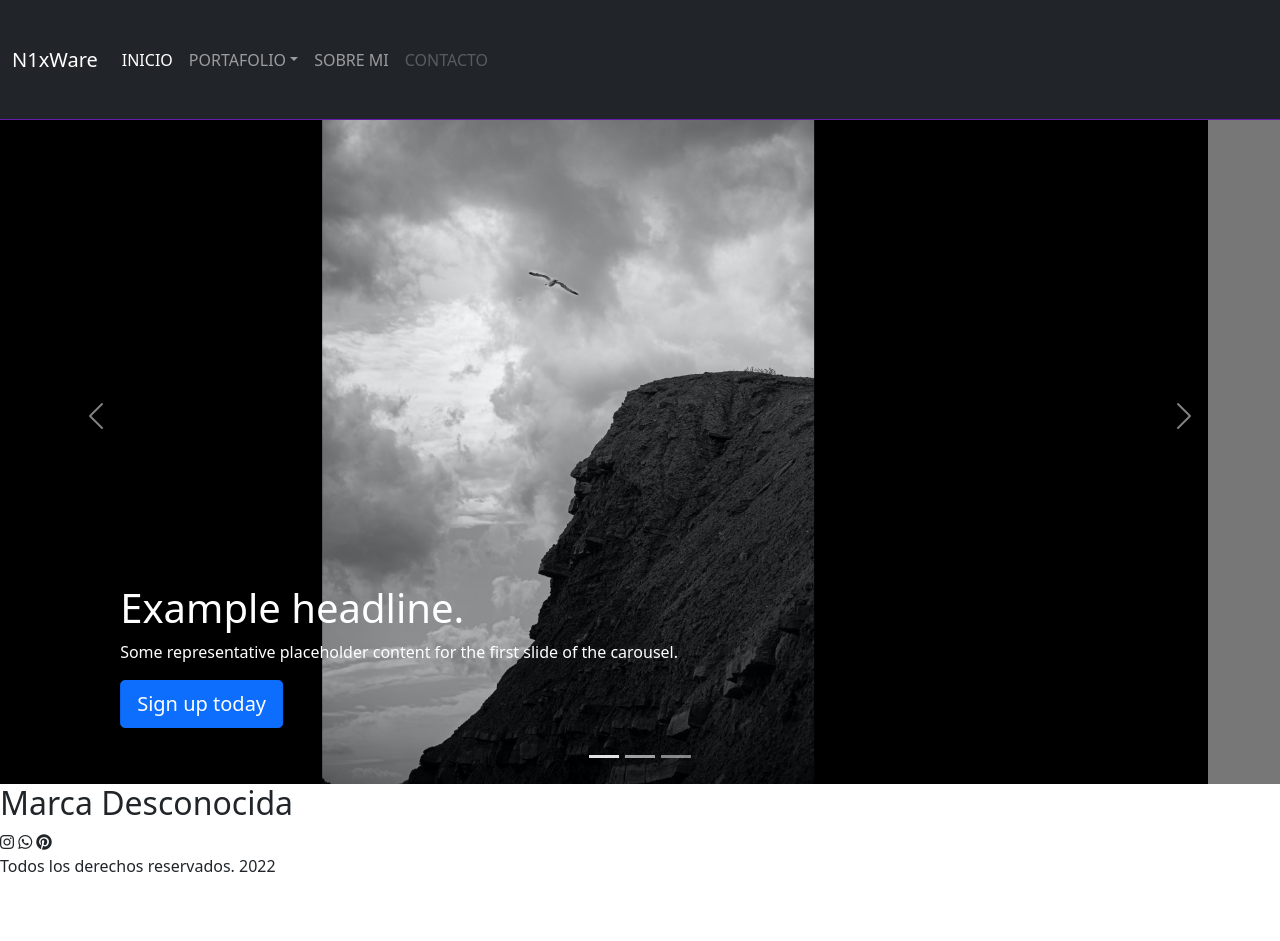
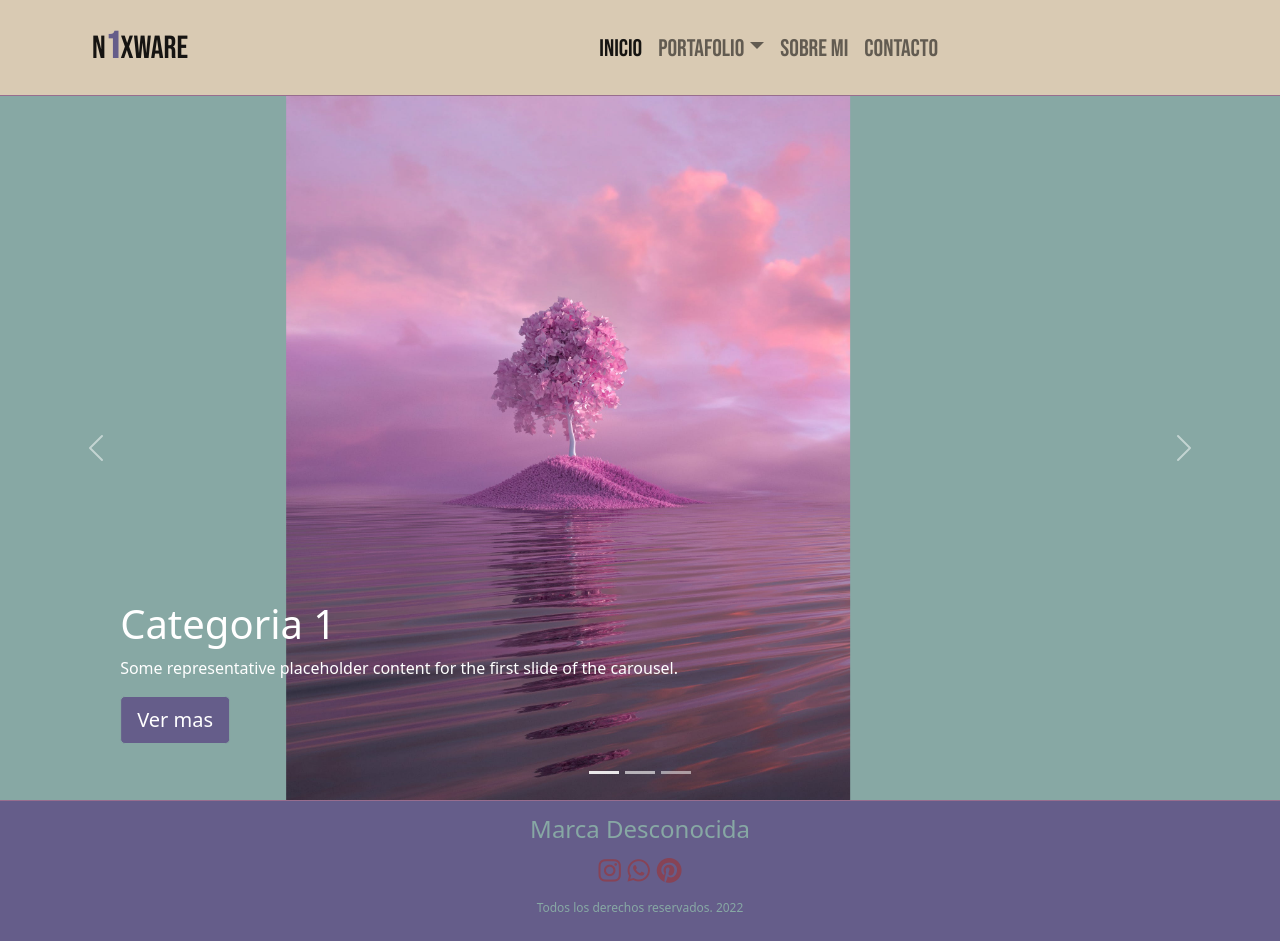
Before and after one commit to noesvalido/aplicandobootstrap, a plain HTML site: page index.html in a window 1280 px wide. Before the commit the page ends 894 px from the top, so only its background shows below. Drawn offline with nearby package versions, Linux system fonts and the light colour scheme.

Commit message:
agregado de portafolio y modificacion de estilos

```diff
--- a/css/style.css
+++ b/css/style.css
@@ -4,43 +4,134 @@
     box-sizing: border-box;
 }
 
+.body {
+    max-width: 100vw;
+    background-color: rgb(135, 67, 86);
+}
+/*  N A V  */
+.navbar-mod {
+    font-family: 'Bebas Neue';
+    font-size: 1.5rem;
+    max-width: 100vw;
+    z-index: 1;
+    background-color: rgb(217, 202, 179);
+    padding-left: 10vh;
+}
+.fixed-top {
+    width: 100%;
+}
+.navbar-light {
+    background-color: rgb(217, 202, 179);
+    color: black;
+    border-bottom: 1px solid rgb(152, 109, 142);
+}
+.nav-item {
+    color: black;
+}
+.nav-item a {
+    padding: 18px;
+}
+.navbar-brand {
+    font-size: 2rem;
+    margin-right: 35%;
+}
 .navbar {
-    justify-items: center;
-    align-items: center;
-    z-index: 100;
     height: 100%;
-    border-bottom: 1px solid rgba(128, 26, 224, 0.705);
+    height: 12vh;
 }
 
-.header {
-    position: fixed;
-    height: 15vh;
-    z-index: 100;
-    background-color: beige;
+.nav1 {
+    color: rgb(101, 93, 138);
+    font-weight: bold;
+    font-size: 2.3rem;
 }
 
+.navbar-collapse {
+    margin-top: auto;
+}
+
+.dropdown-item {
+    font-size: 1.2rem;
+}
+
+
+/* I N D E X  */
 .main {
-    background-color: black;
-    padding-top: 6vh;
+    background-color: rgb(135, 168, 164);
+    margin-top: 12vh;
 }
 
 .carousel-item {
-    height: 92vh;
+    height: 88vh;
 }
 
 .contenedor__img {
     display: flex;
     height: 100%;
     justify-content: center;
+    border: 0 1px solid black;
+}
+
+.btn {
+    background-color: rgb(101, 93, 138);
+    border-color: rgb(135, 168, 164);
+}
+.row h1 {
+    padding-top: 1vh;
+}
+.nav-item a{
+    padding-bottom: 2vh;
+}
+
+/* .carousel-caption {
+    background-color: antiquewhite;
+    border-radius: 2rem;
+} */
+
+/* P O R T A F O L I O */
+
+.nav-link {
+    color: black;
+}
+/* F O T E R */
+
+.footer-mod {
+    background-color: rgb(101, 93, 138);
+    display: flex;
+    flex-direction: column;
+    justify-content: center;
+    align-items: center;
+    font-size: 12px;
+    border-top:  1px solid rgb(152, 109, 142);
+    color: rgb(135, 168, 164);
+}
+
+.footer {
+    display: flex;
+    flex-direction: column;
+    align-items: center;
+}
+.footer__rrss {
+    font-size: 1.6rem;
+    text-align: center;
+}
+
+.footer__rrss i{
+    color: rgb(135, 67, 86);
+}
+
+.footer__texto {
+    text-align: center;
+
 }
 
 
-
-
+.footer__texto h2 {
+    font-size: 1.5rem;
+    padding-top: 0.8vh;
+}
 /* media querys */
 
 @media screen and (min-width: 425px) {
-    .carousel-caption {
 
-    }
 }
--- a/index.html
+++ b/index.html
@@ -11,43 +11,44 @@
 
     <title>Aplicando bootstrap</title>
 </head>
-<body>
+<body class="body container justify-content-center px-0">
 <!-- H E A D E R -->
-    <header class="header container-fluid px-0">
-        <nav class="navbar navbar-expand-md navbar-dark bg-dark" aria-label="Fourth navbar example">
-            <div class="container-fluid">
-              <a class="navbar-brand" href="#">N1xWare</a>
-              <button class="navbar-toggler" type="button" data-bs-toggle="collapse" data-bs-target="#navbarsExample04" aria-controls="navbarsExample04" aria-expanded="false" aria-label="Toggle navigation">
+    <header class="header fixed-top container-fluid ">
+      <div class="row">
+        <nav class="navbar navbar-expand-lg navbar-light ">
+          <div class="container-xl navbar-mod">
+            <a class="navbar-brand" href="#">N<span class="nav1">1</span>xWare</a>
+            <button class="navbar-toggler" type="button" data-bs-toggle="collapse" data-bs-target="#navbarsExample07XL" aria-controls="navbarsExample07XL" aria-expanded="false" aria-label="Toggle navigation">
               <span class="navbar-toggler-icon"></span>
             </button>
-
-              <div class="collapse navbar-collapse" id="navbarsExample04">
-                <ul class="navbar-nav me-auto mb-2 mb-md-0">
+            <div class="collapse navbar-collapse" id="navbarsExample07XL">
+              <ul class="navbar-nav  me-auto mb-2 mb-lg-0">
                 <li class="nav-item">
                   <a class="nav-link active" aria-current="page" href="#">INICIO</a>
                 </li>
                 <li class="nav-item dropdown">
-                    <a class="nav-link dropdown-toggle" href="#" id="dropdown04" data-bs-toggle="dropdown" aria-expanded="false">PORTAFOLIO</a>
-                    <ul class="dropdown-menu" aria-labelledby="dropdown04">
-                      <li><a class="dropdown-item" href="#">Categoria 1</a></li>
-                      <li><a class="dropdown-item" href="#">Categoria 2</a></li>
-                      <li><a class="dropdown-item" href="#">Categoria 3</a></li>
+                  <a class="nav-link dropdown-toggle" href="#" id="dropdown07XL" data-bs-toggle="dropdown" aria-expanded="false">PORTAFOLIO</a>
+                  <ul class="dropdown-menu" aria-labelledby="dropdown07XL">
+                    <li><a class="dropdown-item" href="pages/portafolio.html">CATEGORIA 1</a></li>
+                    <li><a class="dropdown-item" href="pages/portafolio.html">CATEGORIA 2</a></li>
+                    <li><a class="dropdown-item" href="pages/portafolio.html">CATEGORIA 3</a></li>
                   </ul>
                 </li>
                 <li class="nav-item">
-                    <a class="nav-link" href="#">SOBRE MI</a>
+                  <a class="nav-link" href="pages/sobre_mi.html">SOBRE MI</a>
                 </li>
                 <li class="nav-item">
-                    <a class="nav-link disabled">CONTACTO</a>
+                  <a class="nav-link" href="pages/contacto.html">CONTACTO</a>
                 </li>
               </ul>
             </div>
           </div>
         </nav>
+      </div>
     </header>
 
 <!--  M A I N -->
-    <main class="main">
+    <main class="main container-fluid px-0">
         <div id="myCarousel" class="carousel slide" data-bs-ride="carousel">
             <div class="carousel-indicators">
               <button type="button" data-bs-target="#myCarousel" data-bs-slide-to="0" class="active" aria-label="Slide 1" aria-current="true"></button>
@@ -57,37 +58,38 @@
             <div class="carousel-inner">
               <div class="carousel-item active">
                 <div class="contenedor__img">
-                <img src="img/imgprincipalmobile.jpeg" class="bd-placeholder-img center" height="100%" aria-hidden="true" preserveAspectRatio="xMidYMid slice" focusable="false" alt="">
-                <rect height="100%" fill="#777"></rect>
+                <img src="img/portafolioDestacado.jpeg" class="bd-placeholder-img center" height="100%" aria-hidden="true" preserveAspectRatio="xMidYMid slice" focusable="false" alt="">
               </div>
 
                 <div class="container">
                   <div class="carousel-caption text-start">
-                    <h1>Example headline.</h1>
+                    <h1>Categoria 1</h1>
                     <p>Some representative placeholder content for the first slide of the carousel.</p>
-                    <p><a class="btn btn-lg btn-primary" href="#">Sign up today</a></p>
+                    <p><a class="btn btn-lg btn-primary" href="pages/portafolio.html">Ver mas</a></p>
                   </div>
                 </div>
               </div>
               <div class="carousel-item">
-                <svg class="bd-placeholder-img" width="100%" height="100%" xmlns="https://via.placeholder.com/1920x1080" aria-hidden="true" preserveAspectRatio="xMidYMid slice" focusable="false"><rect width="100%" height="100%" fill="#777"></rect></svg>
-
+                <div class="contenedor__img">
+                  <img src="img/portafolioDestacado1.jpeg" class="bd-placeholder-img center" height="100%" aria-hidden="true" preserveAspectRatio="xMidYMid slice" focusable="false" alt="">
+                </div>
                 <div class="container">
                   <div class="carousel-caption">
-                    <h1>Another example headline.</h1>
+                    <h1>Categoria 2</h1>
                     <p>Some representative placeholder content for the second slide of the carousel.</p>
-                    <p><a class="btn btn-lg btn-primary" href="#">Learn more</a></p>
+                    <p><a class="btn btn-lg btn-primary" href="pages/portafolio.html">Ver mas</a></p>
                   </div>
                 </div>
               </div>
               <div class="carousel-item">
-                <svg class="bd-placeholder-img" width="100%" height="100%" xmlns="https://via.placeholder.com/1920x1080" aria-hidden="true" preserveAspectRatio="xMidYMid slice" focusable="false"><rect width="100%" height="100%" fill="#777"></rect></svg>
-
+                <div class="contenedor__img">
+                  <img src="img/portafolioDestacado2.jpeg" class="bd-placeholder-img center" height="100%" aria-hidden="true" preserveAspectRatio="xMidYMid slice" focusable="false" alt="">
+                </div>
                 <div class="container">
                   <div class="carousel-caption text-end">
-                    <h1>One more for good measure.</h1>
+                    <h1>Categoria 3</h1>
                     <p>Some representative placeholder content for the third slide of this carousel.</p>
-                    <p><a class="btn btn-lg btn-primary" href="#">Browse gallery</a></p>
+                    <p><a class="btn btn-lg btn-primary" href="pages/portafolio.html">Ver mas</a></p>
                   </div>
                 </div>
               </div>
@@ -104,19 +106,19 @@
     </main>
 
     <!--  F O O T E R  -->
-    <div class="container-fluid px-0">
+    <div class="footer-mod container-fluid px-0">
       <div class="row">
         <div class="col-12">
           <footer class="footer">
-            <div class="footer__texto">
+            <div class="footer__texto pt-2">
                 <h2>Marca Desconocida</h2>
             </div>
-            <div class="footer__rrss">
+            <div class="footer__rrss py-0">
                 <i class="fa-brands fa-instagram"></i>
                 <i class="fa-brands fa-whatsapp"></i>
                 <i class="fa-brands fa-pinterest"></i>
             </div>
-            <p>Todos los derechos reservados. 2022</p>
+            <p class="py-2">Todos los derechos reservados. 2022</p>
         </footer>
         </div>
       </div>
@@ -125,5 +127,6 @@
 
 
     <script src="https://cdn.jsdelivr.net/npm/bootstrap@5.1.3/dist/js/bootstrap.bundle.min.js" integrity="sha384-ka7Sk0Gln4gmtz2MlQnikT1wXgYsOg+OMhuP+IlRH9sENBO0LRn5q+8nbTov4+1p" crossorigin="anonymous"></script>
+
 </body>
 </html>
```
Also changed, not shown: pages/portafolio.html (added, +107 -0 lines), img/imgprincipalmobile.jpeg (deleted), img/portafolioDestacado.jpeg (added), img/portafolioDestacado1.jpeg (added), img/portafolioDestacado2.jpeg (added). Lines whose indentation alone changed are shown as unchanged.
